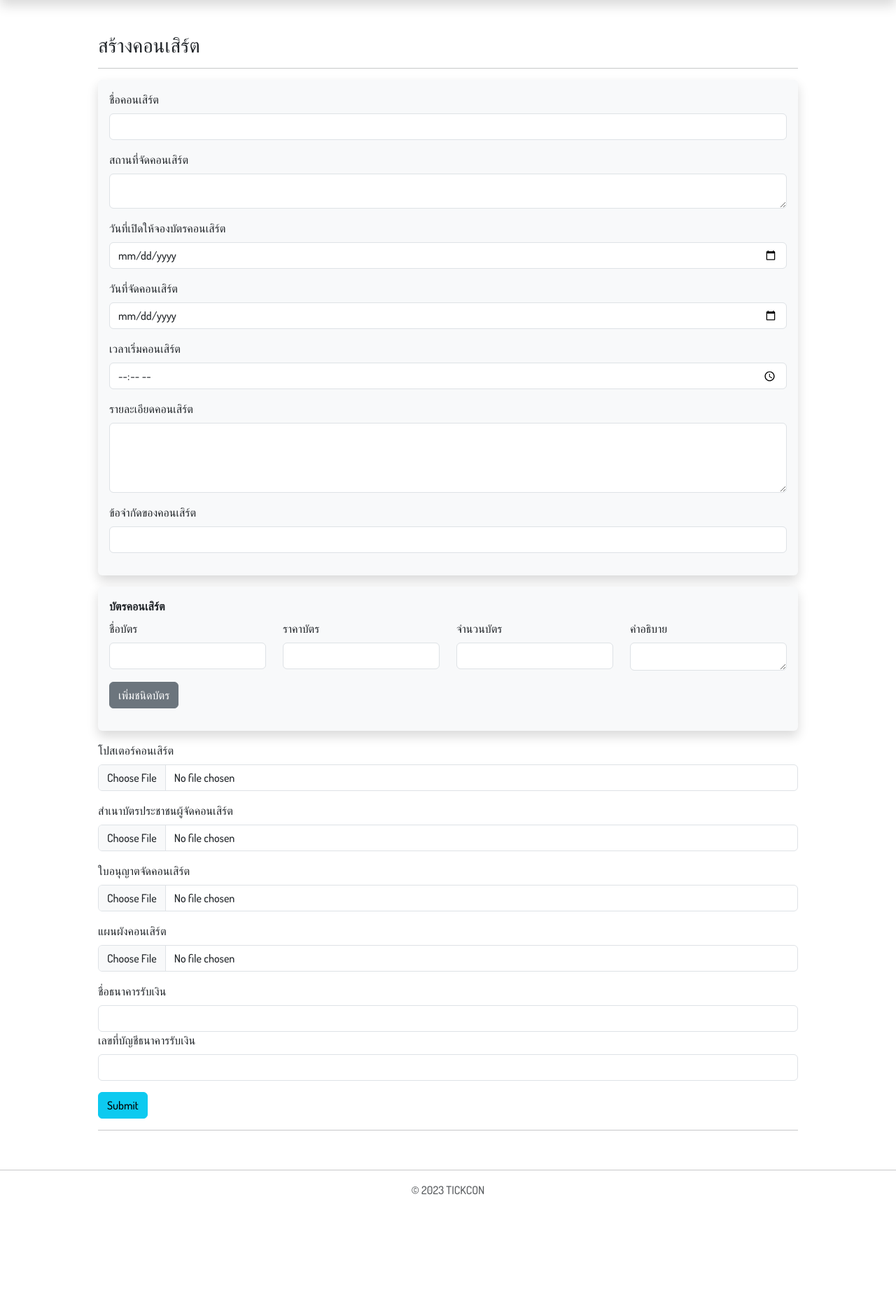
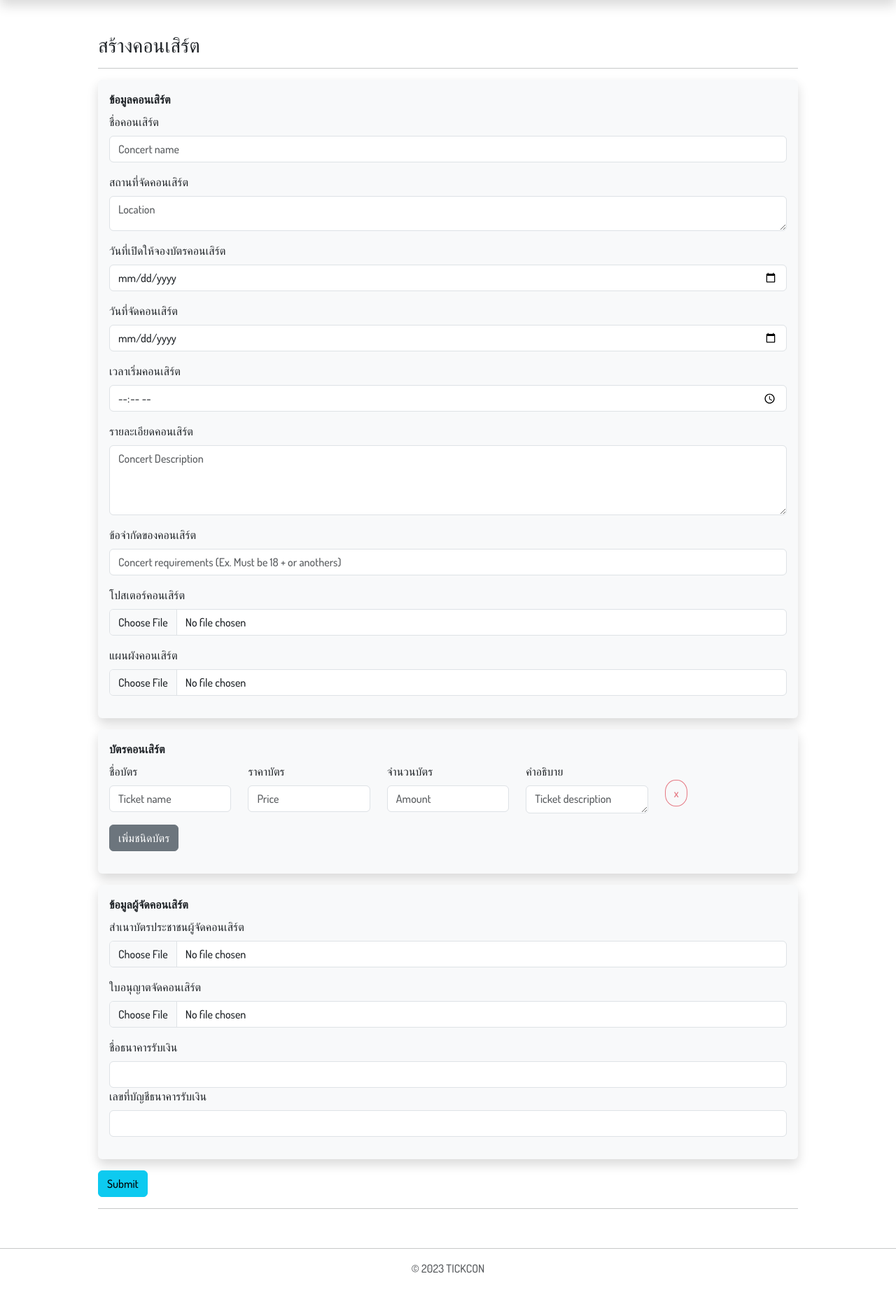
Before and after one commit to chulnwza/tickcon, a PHP site: page /all_final/createcon_db.php in a window 1280 px wide. Shown: the part 81-1961 px from the top of the page at 70% size. Before the commit the page ends 1787 px from the top, so only its background shows below. Run offline with PHP 8.4, Linux system fonts and the light colour scheme; the visitor is signed in with stand-in values (Sample User, id 1); data comes from the database, SQL or seed files in the repository; some web fonts are replaced.

Commit message:
update all 11

```diff
--- a/all_final/createcon_db.php
+++ b/all_final/createcon_db.php
@@ -44,7 +44,7 @@ ob_start(); ?>
             border-color: #C2D9FF;
         }
 
-        .btn-outline-danger {
+        .btn-outline-danger-1 {
             color: white;
             border-color: white;
         }
@@ -116,7 +116,7 @@ ob_start(); ?>
                     <button class="btn btn-light" type="submit" style="background-color: white;">Create Concert</button>
                 </form>
                 <form class="d-flex mb-2 mb-lg-0" action="index_notlogin.php">
-                    <button class="btn btn-outline-danger" type="submit">Log Out</button>
+                    <button class="btn btn-outline-danger-1 btn-outline-danger" type="submit">Log Out</button>
                 </form>
             </div>
         </div>
@@ -307,18 +307,21 @@ ob_start(); ?>
 
         ?>
         <form action="createcon_db.php" method="post" enctype="multipart/form-data">
+            <!-- concert information section -->
             <div class="shadow p-3 mb-3 bg-body-tertiary rounded">
+                <label class="form-label"><b>ข้อมูลคอนเสิร์ต</b></label>
                 <div class="mb-3">
                     <label for="cname" class="form-label">ชื่อคอนเสิร์ต</label>
-                <input type="text" class="form-control" name="cname">
+                    <input type="text" class="form-control" name="cname" placeholder="Concert name">
                 </div>
                 <div class="mb-3">
                     <label for="address" class="form-label">สถานที่จัดคอนเสิร์ต</label><br>
-                <textarea name="address" style="width: 100%; height: 50px;" class="form-control"></textarea>
+                    <textarea name="address" style="width: 100%; height: 50px;" class="form-control"
+                        placeholder="Location"></textarea>
                 </div>
                 <div class="mb-3">
                     <label for="bdate" class="form-label">วันที่เปิดให้จองบัตรคอนเสิร์ต</label>
-                <input type="date" class="form-control" name="bdate">
+                    <input type="date" class="form-control" name="bdate" placeholder="Open booking date">
                 </div>
                 <div class="mb-3">
                     <label for="cdate" class="form-label">วันที่จัดคอนเสิร์ต</label>
@@ -330,42 +333,59 @@ ob_start(); ?>
                 </div>
                 <div class="mb-3">
                     <label class="form-label">รายละเอียดคอนเสิร์ต</label><br>
-                <textarea name="detail" style="width: 100%; height: 100px;" class="form-control"></textarea>
+                    <textarea name="detail" style="width: 100%; height: 100px;" class="form-control"
+                        placeholder="Concert Description"></textarea>
                 </div>
                 <div class="mb-3">
                     <label for="require" class="form-label">ข้อจำกัดของคอนเสิร์ต</label>
-                <input type="text" class="form-control" name="require">
+                    <input type="text" class="form-control" name="require"
+                        placeholder="Concert requirements (Ex. Must be 18 + or anothers)">
+                </div>
+                <div class="mb-3">
+                    <label for="poster_img" class="form-label">โปสเตอร์คอนเสิร์ต</label>
+                    <input type="file" class="form-control" name="poster_img" accept="image/*">
+                </div>
+                <div class="mb-3">
+                    <label for="con_img" class="form-label">แผนผังคอนเสิร์ต</label>
+                    <input type="file" class="form-control" name="con_img" accept="image/*">
                 </div>
             </div>
+            <!-- ticket section -->
             <div class="shadow p-3 mb-3 bg-body-tertiary rounded">
-                <div class="row mb-3" id="tic_type_add">
+                <div class="mb-3" id="tic_type_add">
                     <label class="form-label"><b>บัตรคอนเสิร์ต</b></label>
+                    <div class="row">
                         <div class="col">
                             <label class="form-label">ชื่อบัตร</label>
-                    <input type="text" class="form-control" name="tic_name[]">
+                            <input type="text" class="form-control" name="tic_name[]" placeholder="Ticket name">
                         </div>
                         <div class="col">
                             <label class="form-label">ราคาบัตร</label>
-                    <input type="number" min="0" class="form-control" name="tic_price[]">
+                            <input type="number" min="0" class="form-control" name="tic_price[]" placeholder="Price">
                         </div>
                         <div class="col">
                             <label class="form-label">จำนวนบัตร</label>
-                    <input type="number" min="0" class="form-control" name="tic_amount[]">
+                            <input type="number" min="0" class="form-control" name="tic_amount[]" placeholder="Amount">
                         </div>
                         <div class="col">
                             <label class="form-label">คำอธิบาย</label>
-                    <textarea name="tic_detail[]" style="width: 100%; height: 40px;" class="form-control"></textarea>
+                            <textarea name="tic_detail[]" style="width: 100%; height: 40px;" class="form-control"
+                                placeholder="Ticket description"></textarea>
+                        </div>
+                        <div class="col">
+                            <br>
+                            <input type="button" class="btn btn-outline-danger" value="x" style="border-radius: 45%;" disabled>
+                        </div>
                     </div>
                 </div>
                 <div class="mb-3">
                     <input type="button" class="btn btn-secondary" onclick="add_type()" value="เพิ่มชนิดบัตร">
                 </div>
             </div>
-            <div class="mb-3">
-                <label for="poster_img" class="form-label">โปสเตอร์คอนเสิร์ต</label>
-                <input type="file" class="form-control" name="poster_img" accept="image/*">
-            </div>
 
+            <!-- creator section -->
+            <div class="shadow p-3 mb-3 bg-body-tertiary rounded">
+                <label class="form-label"><b>ข้อมูลผู้จัดคอนเสิร์ต</b></label>
                 <div class="mb-3">
                     <label for="id_card_img" class="form-label">สำเนาบัตรประชาชนผู้จัดคอนเสิร์ต</label>
                     <input type="file" class="form-control" name="id_card_img" accept="image/*">
@@ -375,25 +395,55 @@ ob_start(); ?>
                     <input type="file" class="form-control" name="license_img" accept="image/*">
                 </div>
                 <div class="mb-3">
-                <label for="con_img" class="form-label">แผนผังคอนเสิร์ต</label>
-                <input type="file" class="form-control" name="con_img" accept="image/*">
-            </div>
-            <div class="mb-3">
                     <label for="bank_acc_name" class="form-label">ชื่อธนาคารรับเงิน</label>
                     <input type="text" class="form-control" name="bank_acc_name">
                     <label for="bank_acc_number" class="form-label">เลขที่บัญชีธนาคารรับเงิน</label>
                     <input type="text" class="form-control" name="bank_acc_number">
                 </div>
+            </div>
+
             <button type="submit" class="btn btn-info" name="create_con">Submit</button>
         </form>
         <hr>
     </div>
 
     <script>
+
         function add_type() {
+            // <div class="col">
+            // <label class="form-label">ชื่อบัตร</label>
+            //         <input type="text" class="form-control" name="tic_name[]" placeholder="Ticket name">
+            // </div>
+            //         <div class="col">
+            //         <label class="form-label">ราคาบัตร</label>
+            //         <input type="number" min="0" class="form-control" name="tic_price[]" placeholder="Price">
+            //         </div>
+            //         <div class="col">
+            //         <label class="form-label">จำนวนบัตร</label>
+            //         <input type="number" min="0" class="form-control" name="tic_amount[]" placeholder="Amount">
+            //         </div>
+            //         <div class="col">
+            //         <label class="form-label">คำอธิบาย</label>
+            //         <textarea name="tic_detail[]" style="width: 100%; height: 40px;" class="form-control" placeholder="Ticket description"></textarea>
+            //         </div>
             //parent
             let parent = document.getElementById("tic_type_add");
+            //name
+            let div1 = document.createElement("div");
+            div1.setAttribute("class", "col");
+            let tname_label = document.createElement("label");
+            tname_label.setAttribute("class", "form-label");
+            tname_label.innerText = "ชื่อบัตร";
+            let tname = document.createElement("input");
+            tname.setAttribute("type", "text");
+            tname.setAttribute("class", "form-control");
+            tname.setAttribute("name", "tic_name[]");
+            tname.setAttribute("placeholder", "Ticket name");
+            div1.appendChild(tname_label);
+            div1.appendChild(tname);
             //price
+            let div2 = document.createElement("div");
+            div2.setAttribute("class", "col");
             let price_label = document.createElement("label");
             price_label.setAttribute("class", "form-label");
             price_label.innerText = "ราคาบัตร";
@@ -402,7 +452,12 @@ ob_start(); ?>
             price.setAttribute("class", "form-control");
             price.setAttribute("name", "tic_price[]");
             price.setAttribute("min", "0");
+            price.setAttribute("placeholder", "Price");
+            div2.appendChild(price_label);
+            div2.appendChild(price);
             //amount
+            let div3 = document.createElement("div");
+            div3.setAttribute("class", "col");
             let amount_label = document.createElement("label");
             amount_label.setAttribute("class", "form-label");
             amount_label.innerText = "จำนวนบัตร";
@@ -411,34 +466,55 @@ ob_start(); ?>
             amount.setAttribute("class", "form-control");
             amount.setAttribute("name", "tic_amount[]");
             amount.setAttribute("min", "0");
-            //name
-            let tname_label = document.createElement("label");
-            tname_label.setAttribute("class", "form-label");
-            tname_label.innerText = "ชื่อบัตร";
-            let tname = document.createElement("input");
-            tname.setAttribute("type", "text");
-            tname.setAttribute("class", "form-control");
-            tname.setAttribute("name", "tic_name[]");
+            amount.setAttribute("placeholder", "Amount");
+            div3.appendChild(amount_label);
+            div3.appendChild(amount);
             //detail
-            // <textarea name="tic_detail[]" style="width: 100%; height: 70px;"></textarea>
+            //<textarea name="tic_detail[]" style="width: 100%; height: 40px;" class="form-control" placeholder="Ticket description"></textarea>
+            let div4 = document.createElement("div");
+            div4.setAttribute("class", "col");
             let detail_label = document.createElement("label");
             detail_label.setAttribute("class", "form-label");
             detail_label.innerText = "คำอธิบาย";
             let detail = document.createElement("textarea");
-            detail.setAttribute("style", "width: 100%; height: 70px;");
+            detail.setAttribute("style", "width: 100%; height: 40px;");
             detail.setAttribute("name", "tic_detail[]");
-            //hr
+            detail.setAttribute("class", "form-control");
+            detail.setAttribute("class", "form-control");
+            detail.setAttribute("placeholder", "Ticket description");
+            div4.appendChild(detail_label);
+            div4.appendChild(detail);
+
+            //hr br
             let hr = document.createElement("hr");
+            let br = document.createElement("br");
+            let div_all = document.createElement("div");
+            div_all.setAttribute("class","row")
             //append child
-            parent.appendChild(hr);
-            parent.appendChild(tname_label);
-            parent.appendChild(tname);
-            parent.appendChild(price_label);
-            parent.appendChild(price);
-            parent.appendChild(amount_label);
-            parent.appendChild(amount);
-            parent.appendChild(detail_label);
-            parent.appendChild(detail);
+            div_all.appendChild(div1);
+            div_all.appendChild(div2);
+            div_all.appendChild(div3);
+            div_all.appendChild(div4);
+
+            //remove button
+            //<input type="button" class="btn btn-secondary" onclick="add_type()" value="เพิ่มชนิดบัตร">
+            let div5 = document.createElement("div");
+            div5.setAttribute("class", "col");
+            let removeButton = document.createElement('input');
+            removeButton.setAttribute("type","button");
+            removeButton.setAttribute("class","btn btn-outline-danger");
+            removeButton.setAttribute("value","x");
+            removeButton.setAttribute("style","border-radius: 45%;");
+            removeButton.onclick = function() {
+                parent.removeChild(div_all);
+            };
+            div5.appendChild(br);
+            div5.appendChild(br);
+            div5.appendChild(removeButton);
+
+
+            div_all.appendChild(div5);
+            parent.appendChild(div_all)
         }
     </script>
     <!-- footer -->
```
Also changed, not shown: all_final/test.php (+27 -16 lines). Lines whose indentation alone changed are shown as unchanged.
